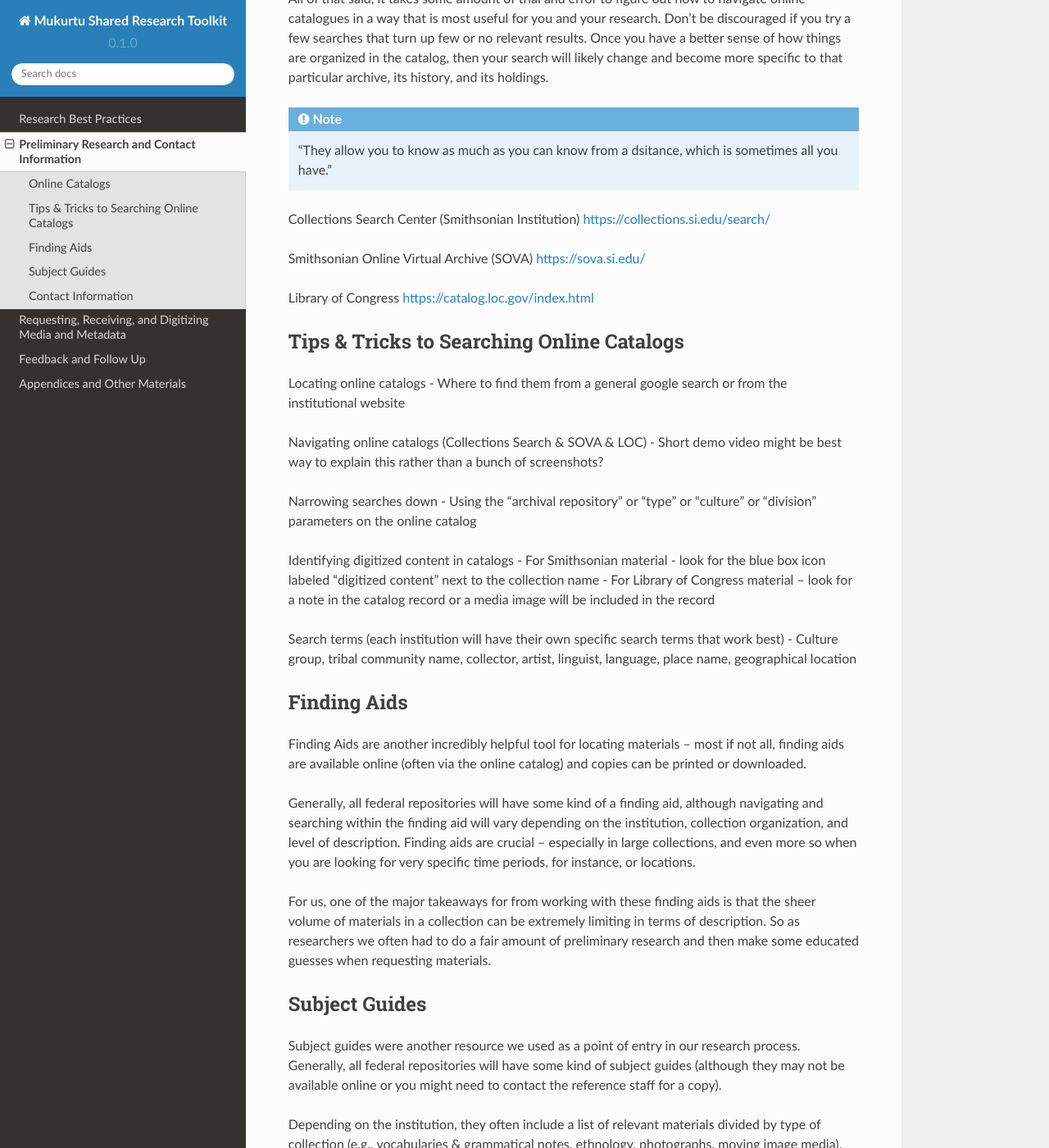
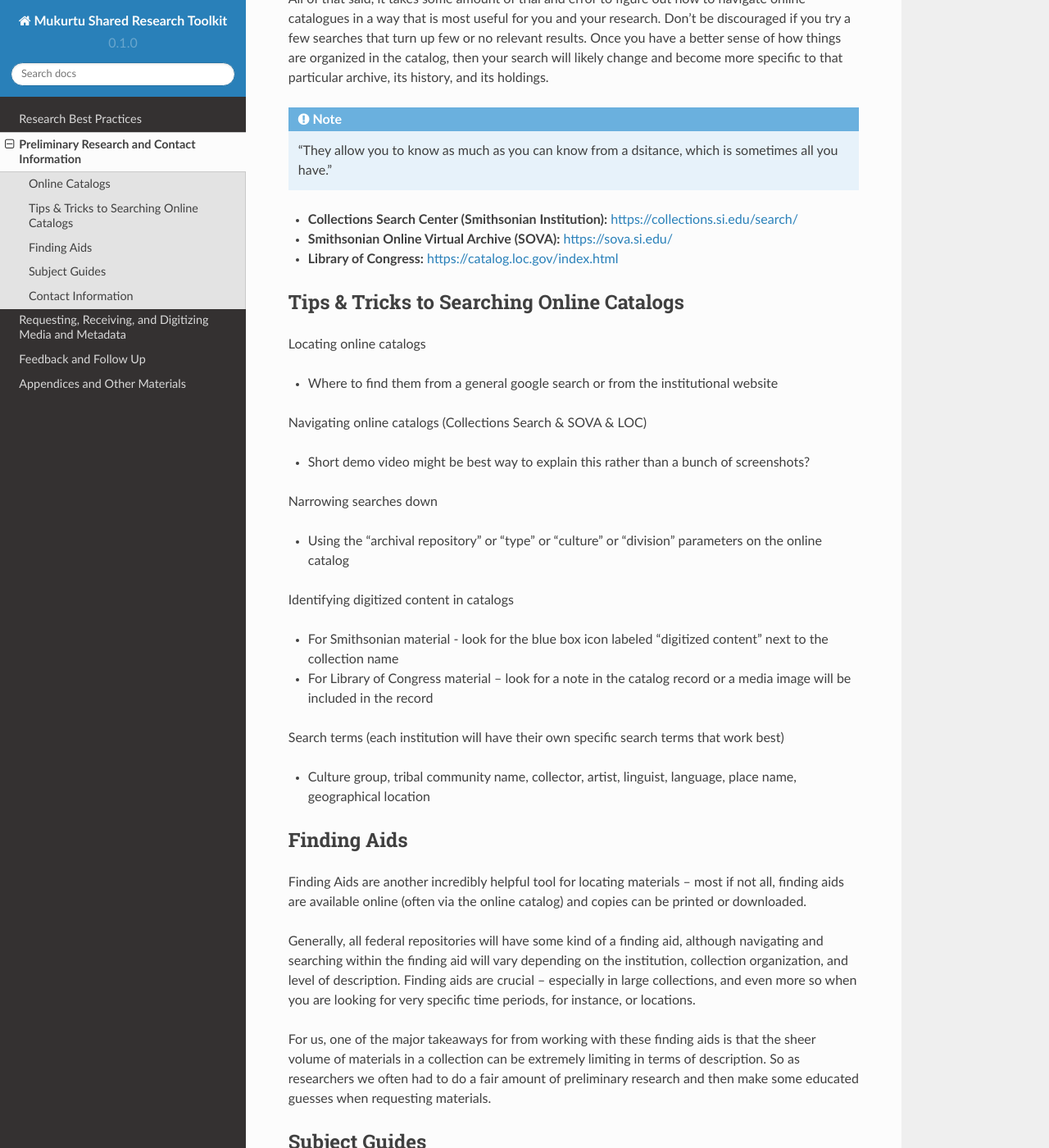
Before and after one commit to WSU-CDSC/Mukurtu-Shared-Research-Toolkit, a Sphinx documentation site: the page built from docs/source/preliminary-research-contact-info.rst, in a window 1280 px wide and 1400 px high, scrolled down 925 px. Shown: the whole window at 82% size. Built offline with Sphinx 7.4.7 and the Read the Docs theme 2.0.0, drawn with Linux system fonts in a browser that asks for light colours; some of the changed text lies outside the part shown.

```diff
--- a/docs/source/preliminary-research-contact-info.rst
+++ b/docs/source/preliminary-research-contact-info.rst
@@ -19,32 +19,31 @@ All of that said, it takes some amount of trial and error to figure out how to n
 
    "They allow you to know as much as you can know from a dsitance, which is sometimes all you have."
 
-
-Collections Search Center (Smithsonian Institution)
-https://collections.si.edu/search/
-
-Smithsonian Online Virtual Archive (SOVA)
-https://sova.si.edu/
-
-Library of Congress
-https://catalog.loc.gov/index.html
+- **Collections Search Center (Smithsonian Institution):** https://collections.si.edu/search/
+- **Smithsonian Online Virtual Archive (SOVA):** https://sova.si.edu/
+- **Library of Congress:** https://catalog.loc.gov/index.html
 
 Tips & Tricks to Searching Online Catalogs
 __________________________________________
 Locating online catalogs
+
 - Where to find them from a general google search or from the institutional website
 
 Navigating online catalogs (Collections Search & SOVA & LOC)
+
 - Short demo video might be best way to explain this rather than a bunch of screenshots?
 
 Narrowing searches down
+
 - Using the “archival repository” or “type” or “culture” or “division” parameters on the online catalog
 
 Identifying digitized content in catalogs
+
 - For Smithsonian material - look for the blue box icon labeled “digitized content” next to the collection name
 - For Library of Congress material – look for a note in the catalog record or a media image will be included in the record
 
 Search terms (each institution will have their own specific search terms that work best)
+
 - Culture group, tribal community name, collector, artist, linguist, language, place name, geographical location
 
 Finding Aids
@@ -69,9 +68,10 @@ While it is always a good idea to do some preliminary online research, we also s
 
 Each institution has a preferred method of communication for being in touch:
 
-- The National Anthropological Archives: All questions and inquiries should be directed to naa@si.edu. Questions and inquiries can also be made by phone at (301)-238-1310.
-- National Museum of the American Indian – Archives Center: All questions and inquiries should be directed to nmaiarchives@si.edu. If you are specifically interested in photographs, those questions can be directed to the photo archives at nmaiphotos@si.edu.
-- The Library of Congress: All questions and inquiries can be made via the Ask-a-Librarian general submission form on the Library of Congress website. If you have a sense of what type of materials you are interested in (e.g. manuscripts, photographs, maps, etc.) or regarding questions about materials you’ve already consulted, you can direct your question to a specific division. To do so, simply click on the “Ask a specialist” tab and then select the desired division. The specific Ask-a-Librarian pages for the four Library of Congress divisions involved in the Mukurtu Shared Project are:
+- **The National Anthropological Archives:** All questions and inquiries should be directed to naa@si.edu. Questions and inquiries can also be made by phone at (301)-238-1310.
+- **National Museum of the American Indian – Archives Center:** All questions and inquiries should be directed to nmaiarchives@si.edu. If you are specifically interested in photographs, those questions can be directed to the photo archives at nmaiphotos@si.edu.
+- **The Library of Congress:** All questions and inquiries can be made via the Ask-a-Librarian general submission form on the Library of Congress website. If you have a sense of what type of materials you are interested in (e.g. manuscripts, photographs, maps, etc.) or regarding questions about materials you’ve already consulted, you can direct your question to a specific division. To do so, simply click on the “Ask a specialist” tab and then select the desired division.
+- The specific Ask-a-Librarian pages for the four Library of Congress divisions involved in the Mukurtu Shared Project are:
 
   - AFC: https://ask.loc.gov/american-folklife
   - MSS: https://ask.loc.gov/manuscripts
```
